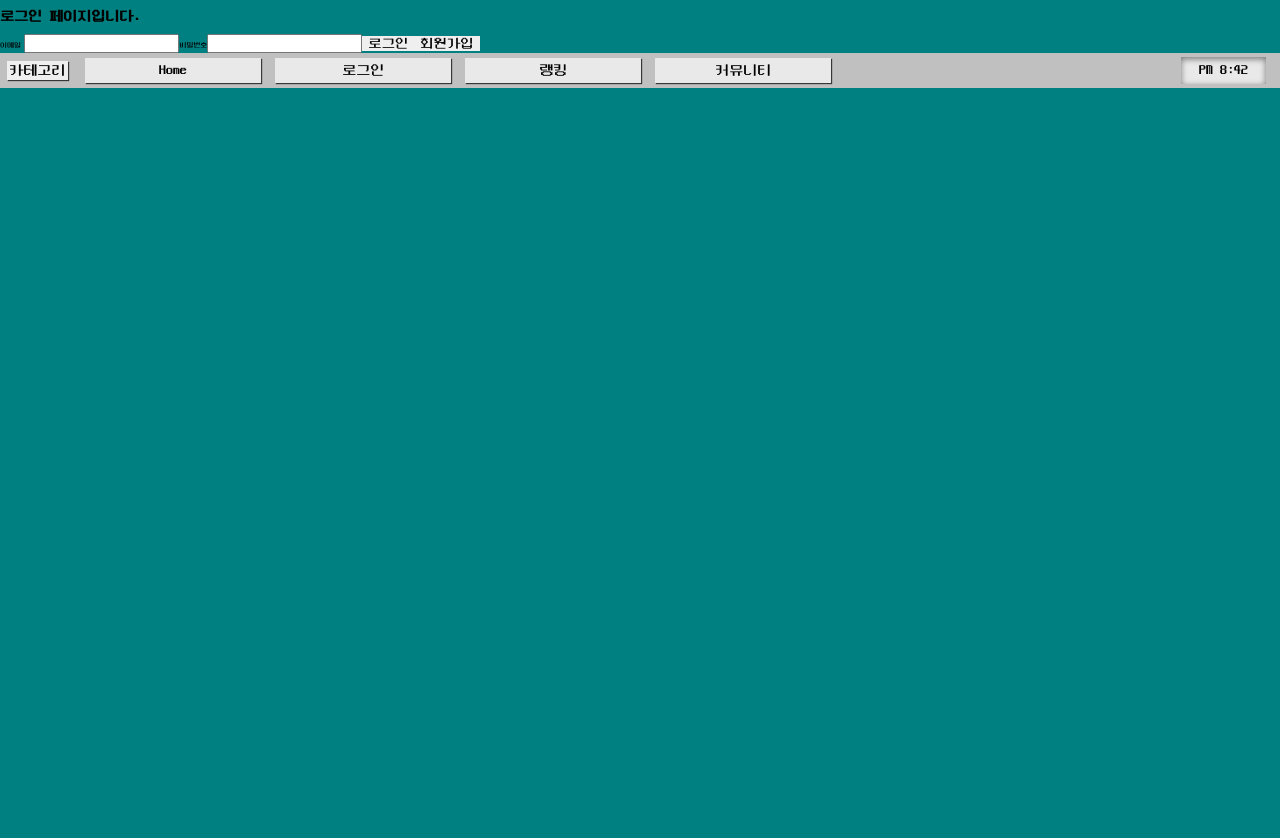
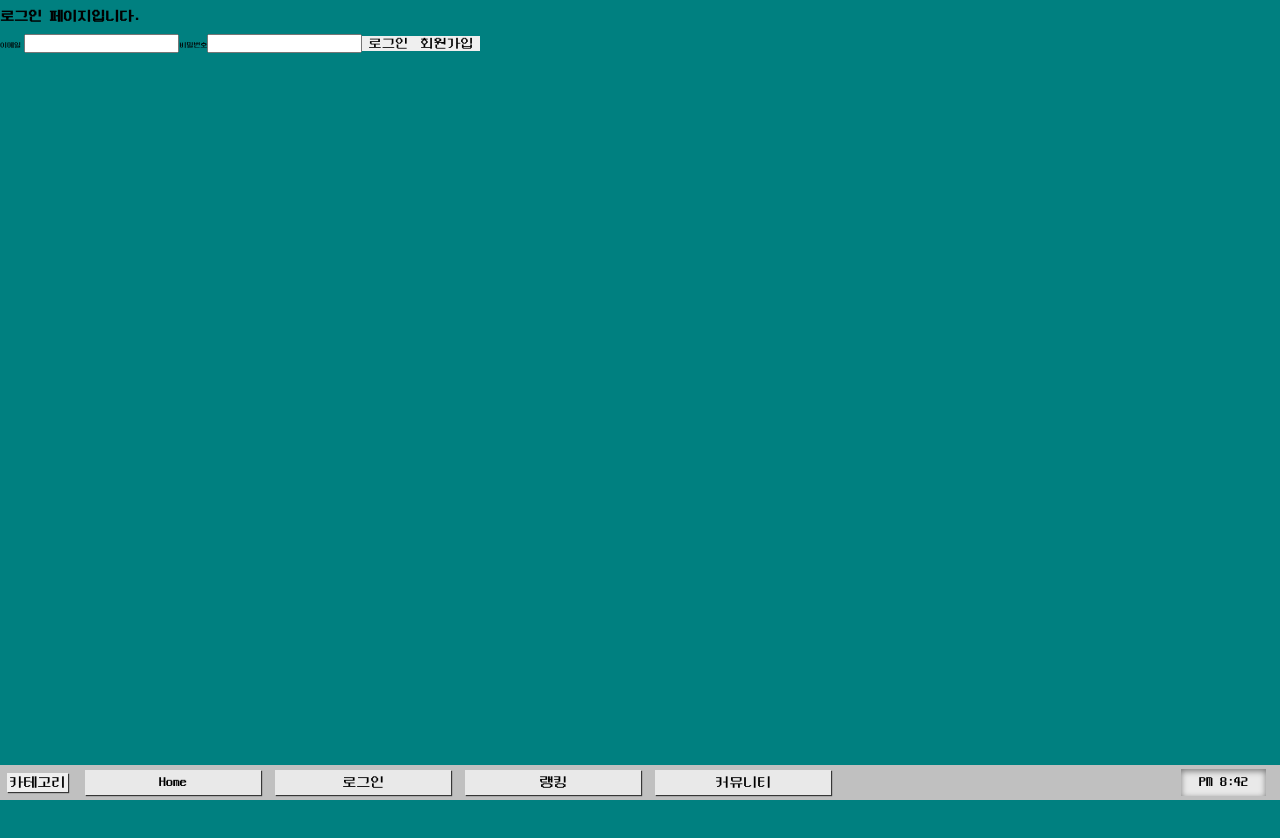
Before and after one commit to MZgaMeZone/gaMeZone, a React (Create React App) app in the folder FrontEnd/: page /login in a window 1280 px wide. Shown: the top 838 px of the page. Before the commit the page ends 800 px from the top, so only its background shows below. Built offline with nearby package versions, Linux system fonts and the light colour scheme.

Commit message:
[add] 회원가입 페이지에 mainbody/footer 추가

```diff
--- a/FrontEnd/src/pages/userPages/login.tsx
+++ b/FrontEnd/src/pages/userPages/login.tsx
@@ -4,6 +4,7 @@ import styled from "styled-components";
 import axios from "axios";
 
 import MainFooter from "../mainPage/main-footer";
+import MainBody from "../mainPage/main-body";
 
 function Login() {
   const [email, setEmail] = useState("");
@@ -31,7 +32,15 @@ function Login() {
   }
 
   return (
-    <>
+    <div
+      style={{
+        backgroundColor: "#008080",
+        height: "100vh",
+        width: "100vw",
+        minHeight: "880px",
+        minWidth: "900px",
+      }}
+    >
       <h1>로그인 페이지입니다.</h1>
       <LoginForm onSubmit={handleSubmit}>
         이메일{" "}
@@ -55,8 +64,12 @@ function Login() {
           회원가입
         </SignupButton>
       </LoginForm>
-      <MainFooter mainModal={mainModal} setMainModal={setMainModal} />
-    </>
+      <MainBody mainModal={mainModal} setMainModal={setMainModal}></MainBody>
+      <MainFooter
+        mainModal={mainModal}
+        setMainModal={setMainModal}
+      ></MainFooter>
+    </div>
   );
 }
 export default Login;
--- a/FrontEnd/src/pages/userPages/signup.tsx
+++ b/FrontEnd/src/pages/userPages/signup.tsx
@@ -2,6 +2,8 @@ import React, { useState } from "react";
 import { useNavigate } from "react-router-dom";
 import styled from "styled-components";
 import axios from "axios";
+import MainBody from "../mainPage/main-body";
+import MainFooter from "../mainPage/main-footer";
 
 function Signup() {
   const [email, setEmail] = useState("");
@@ -10,6 +12,7 @@ function Signup() {
   const [passwordCheck, setPasswordCheck] = useState("");
   const [emailDuplicateCheck, setEmailDuplicateCheck] = useState(false);
   const [nicknameDuplicateCheck, setNicknameDuplicateCheck] = useState(false);
+  const [mainModal, setMainModal] = useState(false);
 
   const navigate = useNavigate();
 
@@ -80,7 +83,15 @@ function Signup() {
   }
 
   return (
-    <>
+    <div
+      style={{
+        backgroundColor: "#008080",
+        height: "100vh",
+        width: "100vw",
+        minHeight: "880px",
+        minWidth: "900px",
+      }}
+    >
       <SignupHeader>회원가입 페이지 입니다.</SignupHeader>
       <SignupForm onSubmit={handleSubmit}>
         <FormContent>
@@ -130,7 +141,12 @@ function Signup() {
           }
         />
       </SignupForm>
-    </>
+      <MainBody mainModal={mainModal} setMainModal={setMainModal}></MainBody>
+      <MainFooter
+        mainModal={mainModal}
+        setMainModal={setMainModal}
+      ></MainFooter>
+    </div>
   );
 }
 export default Signup;
```
